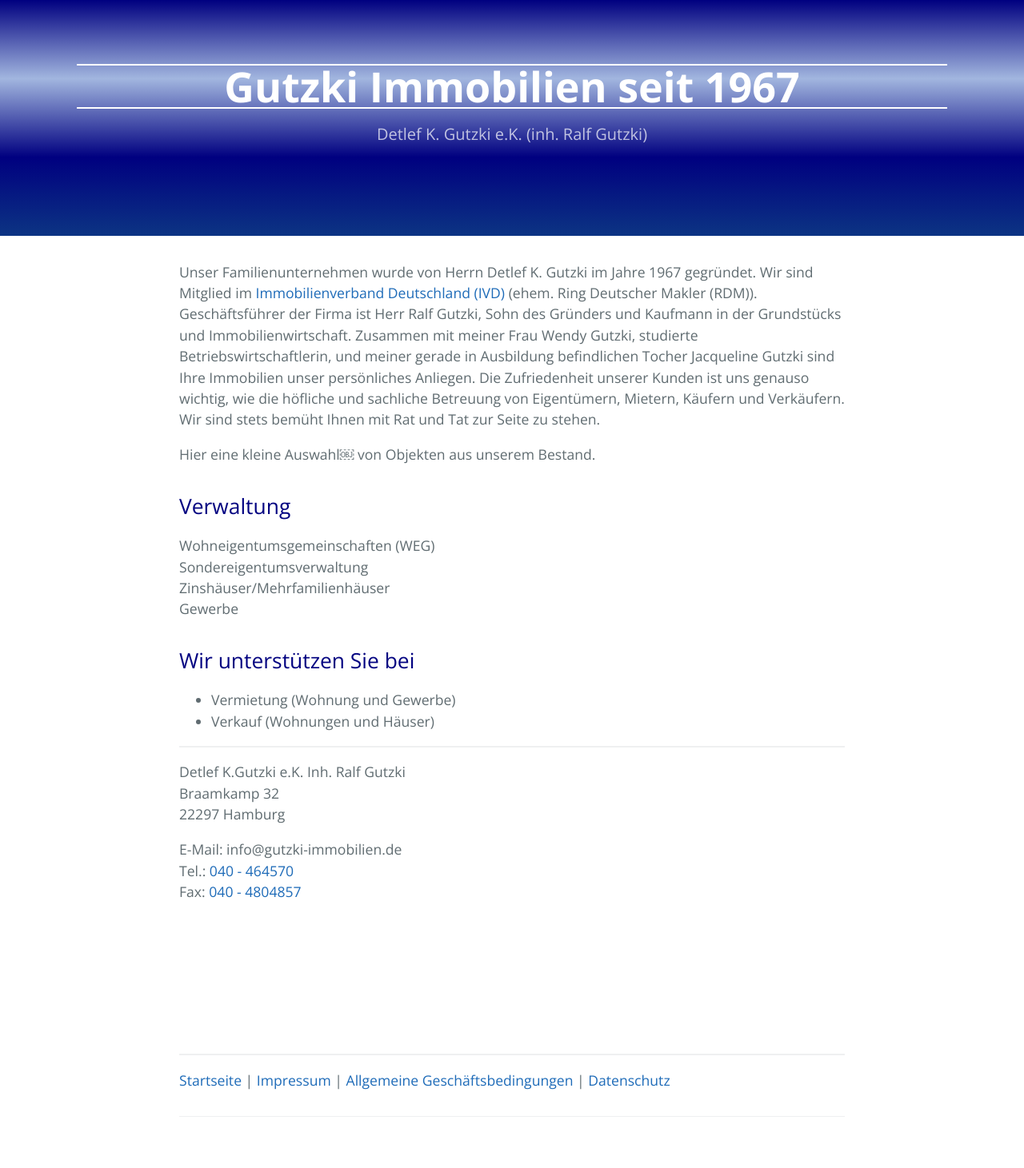
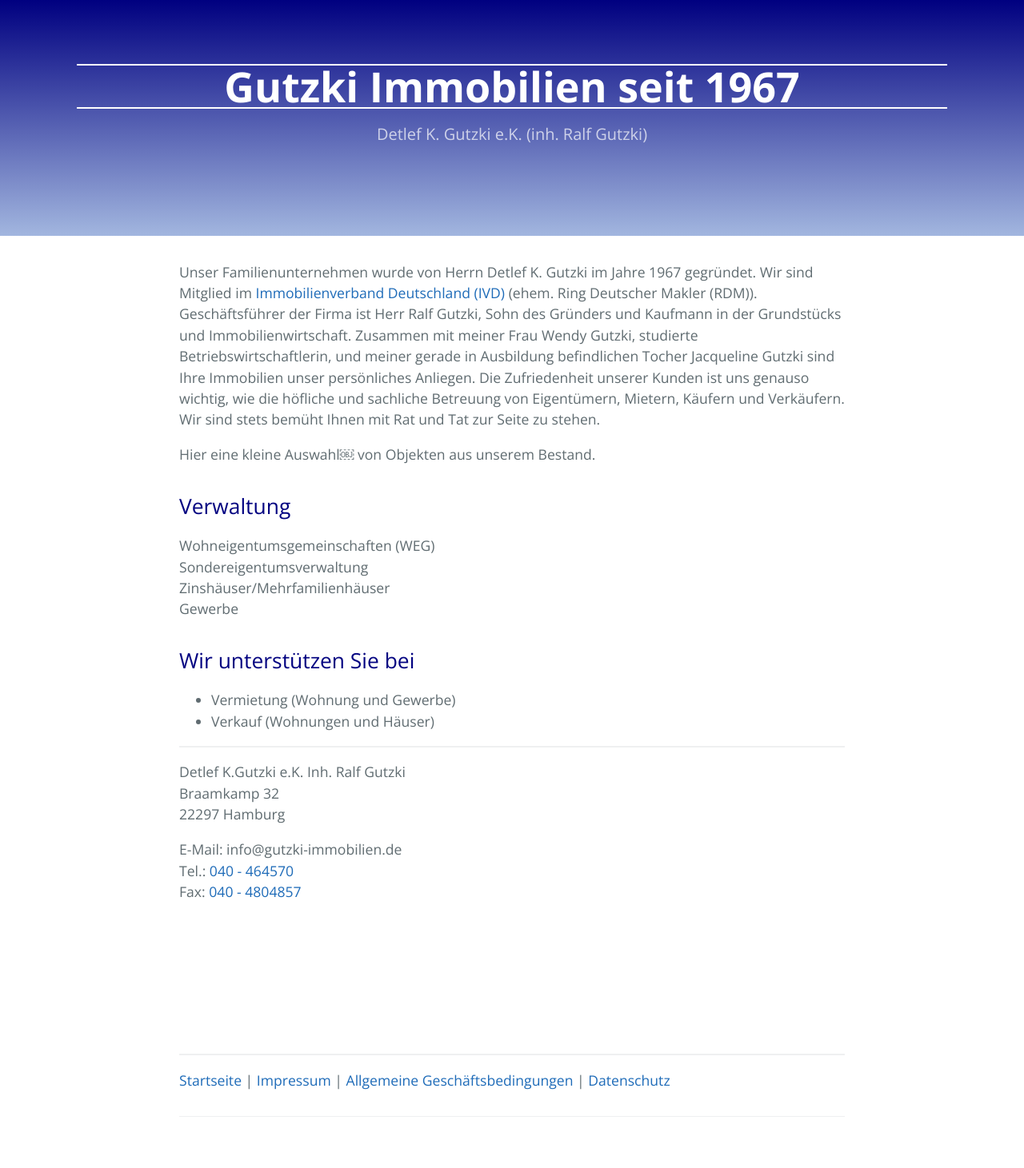
Before and after one commit to jackieGut/jackieGut.github.io, a Jekyll site: the page built from index.md, in a window 1280 px wide. Shown: the whole page at 80% size. Built offline with Jekyll 4.4.1, drawn with Linux system fonts in a browser that asks for light colours; our own code applies the rules of GitHub Pages for plain Markdown files; grey boxes are pictures that could not be loaded.

Commit message:
Update jekyll-theme-cayman.scss

```diff
--- a/_sass/jekyll-theme-cayman.scss
+++ b/_sass/jekyll-theme-cayman.scss
@@ -109,7 +109,7 @@
   color: $header-heading-color;
   text-align: center;
   background-color: $header-bg-color;
-  background-image: linear-gradient(to top, #0c3483 0%, $header-bg-color, #a2b6df, $header-bg-color);
+  background-image: linear-gradient(to top, #a2b6df, $header-bg-color);
 
   @include large {
     padding: 5rem 6rem;
```
